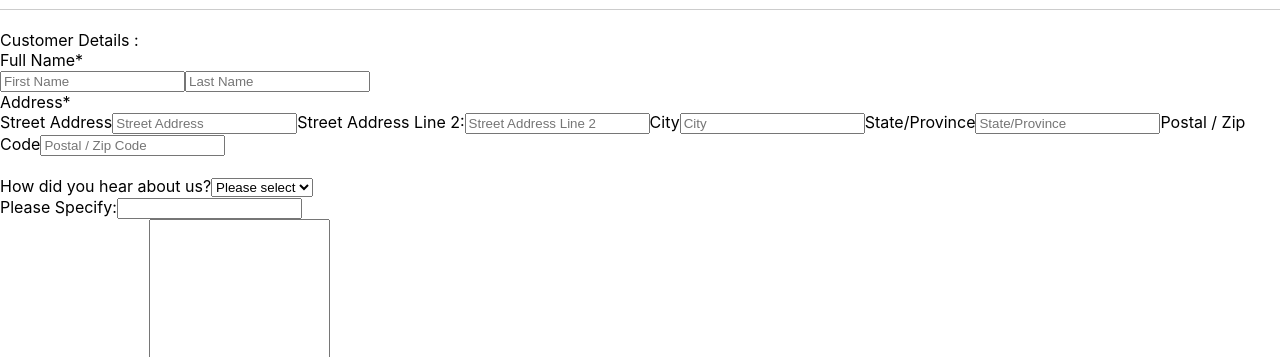
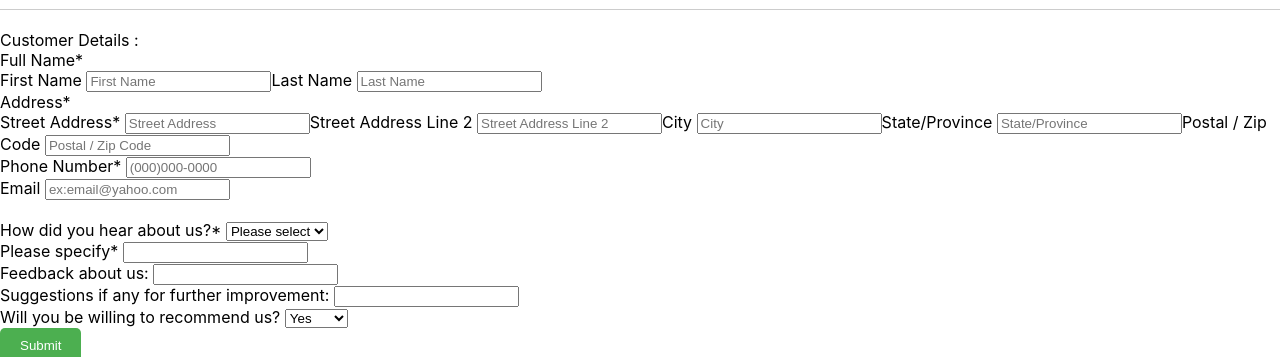
Before and after one commit to RamonaDualStudentin/my-app, a React (Create React App) app: page / in a window 1280 px wide. Shown: the part 331-688 px from the top of the page. Built offline with nearby package versions, Linux system fonts and the light colour scheme.

Commit message:
change sizes of boxes and positioning

```diff
--- a/src/components/CustomerDetailsform.css
+++ b/src/components/CustomerDetailsform.css
@@ -21,12 +21,13 @@
 }
 
 .customer-details-form input {
-  flex: 1;
+  flex: 12;
   padding: 8px;
   border: 1px solid #ccc;
   border-radius: 4px;
   box-sizing: border-box;
   margin-bottom: 16px;
+  width: 200px
 }
 
 .customer-details-container {
--- a/src/components/CustomerDetailsform.js
+++ b/src/components/CustomerDetailsform.js
@@ -17,62 +17,80 @@ function CustomerDetailsform() {
 
       <div className="Full Name">
         <label htmlFor="full-name">Full Name*</label>
+
         <div className="name-fields">
+          <label htmlFor='First Name'>First Name </label>
           <input type="text" id="first-name" name="first-name" placeholder="First Name" required />
+          <label htmlFor='Last Name'>Last Name </label>
           <input type="text" id="last-name" name="last-name" placeholder="Last Name" required />
         </div>
       </div>
       <div className="address">
         <label htmlFor="address">Address*</label>
 
-        <div className="adress-fields">
+        <div className="address-fields">
+
+          <label htmlFor="Street Address">Street Address* </label>
+          <input type="text" id="Street Address" name="Street Address" placeholder="Street Address" required />
 
 
-          <label>Street Address</label>
-          <input type="text" placeholder="Street Address" />
-          <label>Street Address Line 2:</label>
-          <input type="text" placeholder="Street Address Line 2" />
-          <label>City</label>
-          <input type="text" placeholder="City" />
-          <label>State/Province</label>
-          <input type="text" placeholder="State/Province" />
-          <label>Postal / Zip Code</label>
-          <input type="text" placeholder="Postal / Zip Code" />
+
+          <label>Street Address Line 2 </label>
+          <input type="text" id="Street Address Line 2" name="Street Address Line 2" placeholder="Street Address Line 2" required />
+
+          <label>City </label>
+          <input type="text" id="City" name="City" placeholder="City" required />
+
+          <label>State/Province </label>
+          <input type="text" id="State/Province" name="State/Province" placeholder="State/Province" required />
+
+          <label>Postal / Zip Code </label>
+
+          <input type="text" id="Postal / Zip Code" name="Postal / Zip Code" placeholder="Postal / Zip Code" required />
         </div>
 
         <div className="phone-number">
-          {/* Include phone and email components here */}
+          <label>Phone Number* </label>
+
+          <input type="" id="phone-number" name="phone-number" placeholder="(000)000-0000" required />
         </div>
         <div className="email">
-          {/* Include phone and email components here */}
+          <label>Email </label>
+
+          <input type="text" id="email" name="email" placeholder="ex:email@yahoo.com" required />
         </div>
       </div>
 
       {/* Feedback Section */}
       <div className="feedback">
-        <label>How did you hear about us?</label>
-        <select>
+        <label>How did you hear about us?* </label>
+        <select >
           <option value="Please select">Please select</option>
-          {/* Add other options as needed */}
+          <option value="1">1</option>
+          <option value="2">2</option>
+          <option value="3">3</option>
+          {/*add more if needed*/}
         </select>
 
         <div className="please-specify">
-          <label>Please Specify:</label>
+          <label>Please specify* </label>
+          <input type="text" />
+
+
+        </div>
+
+        <div className="feedback-comment">
+          <label>Feedback about us: </label>
           <input type="text" />
         </div>
 
-        <div className="feedback-comment">
-          <label>Feedback about us:</label>
-          <textarea rows="48" />
-        </div>
-
         <div className="suggestions">
-          <label>Suggestions for further improvement:</label>
-          <textarea rows="8" />
+          <label>Suggestions if any for further improvement: </label>
+          <input type="text" />
         </div>
 
         <div className="recommendation">
-          <label>Will you be willing to recommend us?</label>
+          <label>Will you be willing to recommend us? </label>
           <select>
             <option value="yes">Yes</option>
             <option value="no">No</option>
```
Also changed, not shown: src/components/template.css (added, +56 -0 lines).
